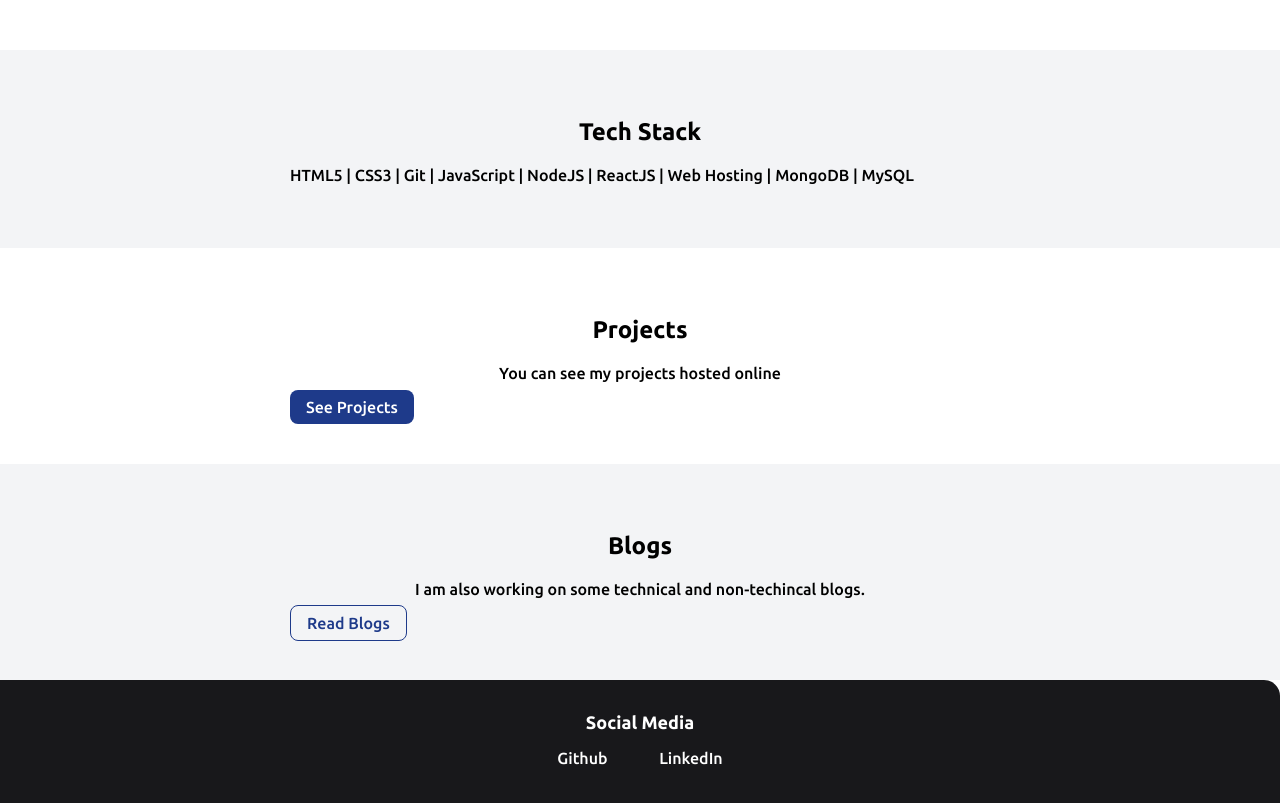
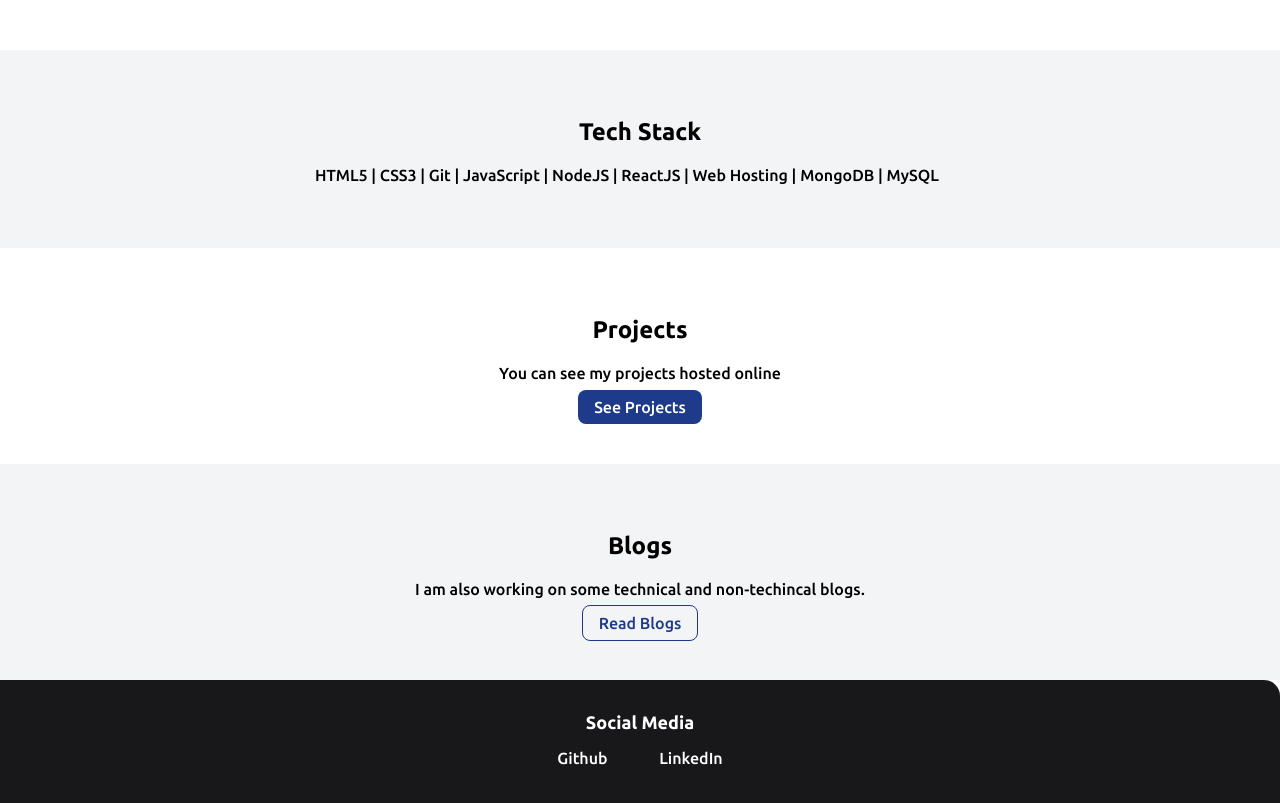
Before and after one commit to iAmRohanPrakash/PortFolio, a plain HTML site: page index.html in a window 1280 px wide. Shown: the part 493-1296 px from the top of the page. Drawn offline with Linux system fonts and the light colour scheme.

Commit message:
Social Media

```diff
--- a/index.html
+++ b/index.html
@@ -44,7 +44,7 @@
             <center>
                 <p>You can see my projects hosted online</p>
             </center>
-            <a class="link link-primary" href="/">See Projects</a>
+            <center><a class="link link-primary" href="/">See Projects</a></center>
         </div>
     </section>
 
@@ -53,7 +53,7 @@
             <h1>Blogs</h1>
             <p align="center">I am also working on some technical and non-techincal blogs.
             </p>
-            <a class="link link-secondary" href="/">Read Blogs</a>
+            <center><a class="link link-secondary" href="/">Read Blogs</a></center>
         </div>
     </section>
 
@@ -61,12 +61,12 @@
         <div class="footer-header">Social Media</div>
         <ul class="social-links list-non-bullet">
             <li class="list-item-inline">
-                <a class="link" href="https://github.com/tanaypratap">
+                <a class="link" href="https://github.com/iAmRohanPrakash">
                     Github
                 </a>
             </li>
             <li class="list-item-inline">
-                <a class="link" href="https://linkedin.com/in/tanaypratap">
+                <a class="link" href="www.linkedin.com/in/rohan-prakash-d2m12">
                     LinkedIn
                 </a>
             </li>
--- a/styles.css
+++ b/styles.css
@@ -66,7 +66,7 @@
 }
 
 .container-center {
-    max-width: 700px;
+    max-width: 650px;
     margin: auto;
 
 }
```
